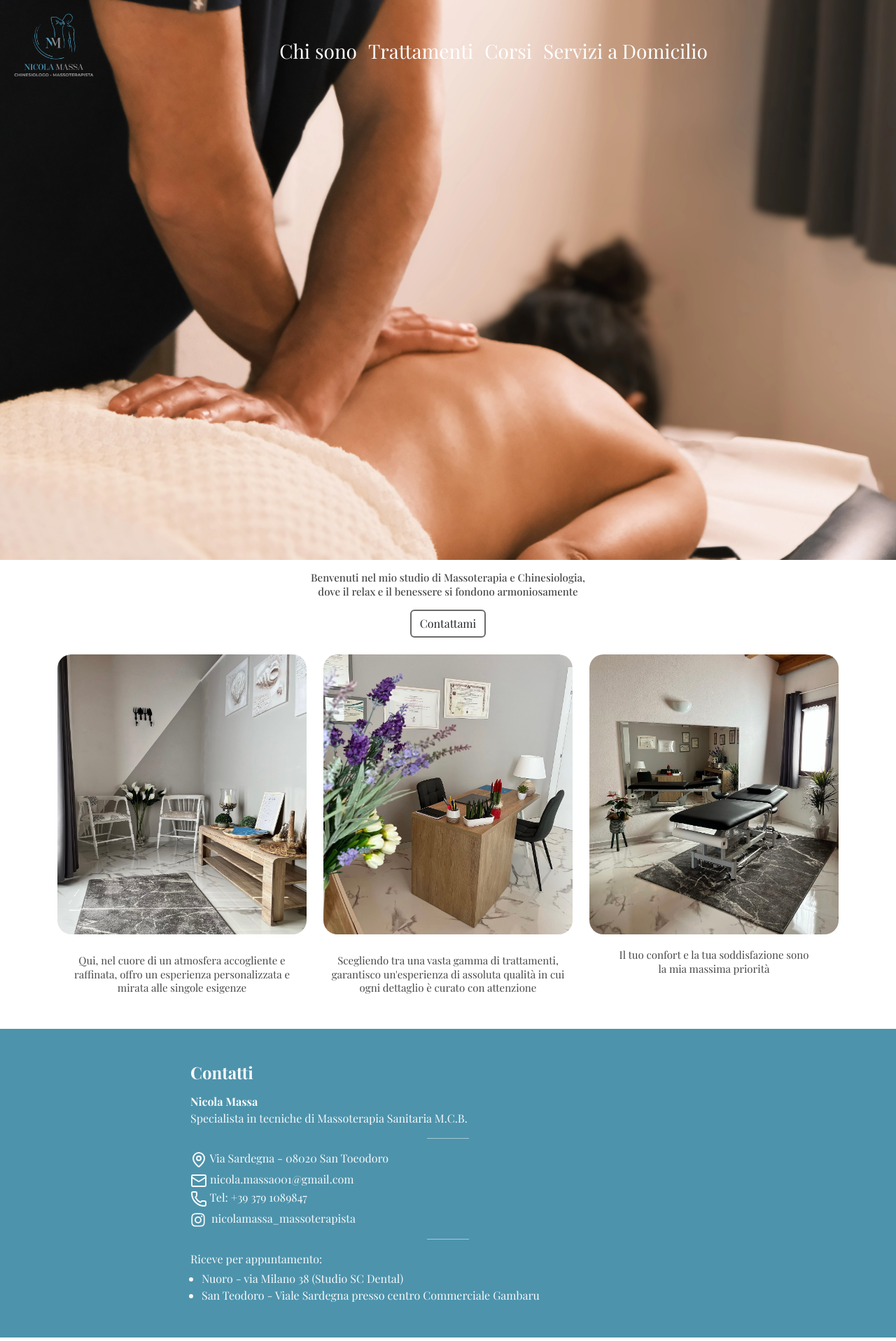
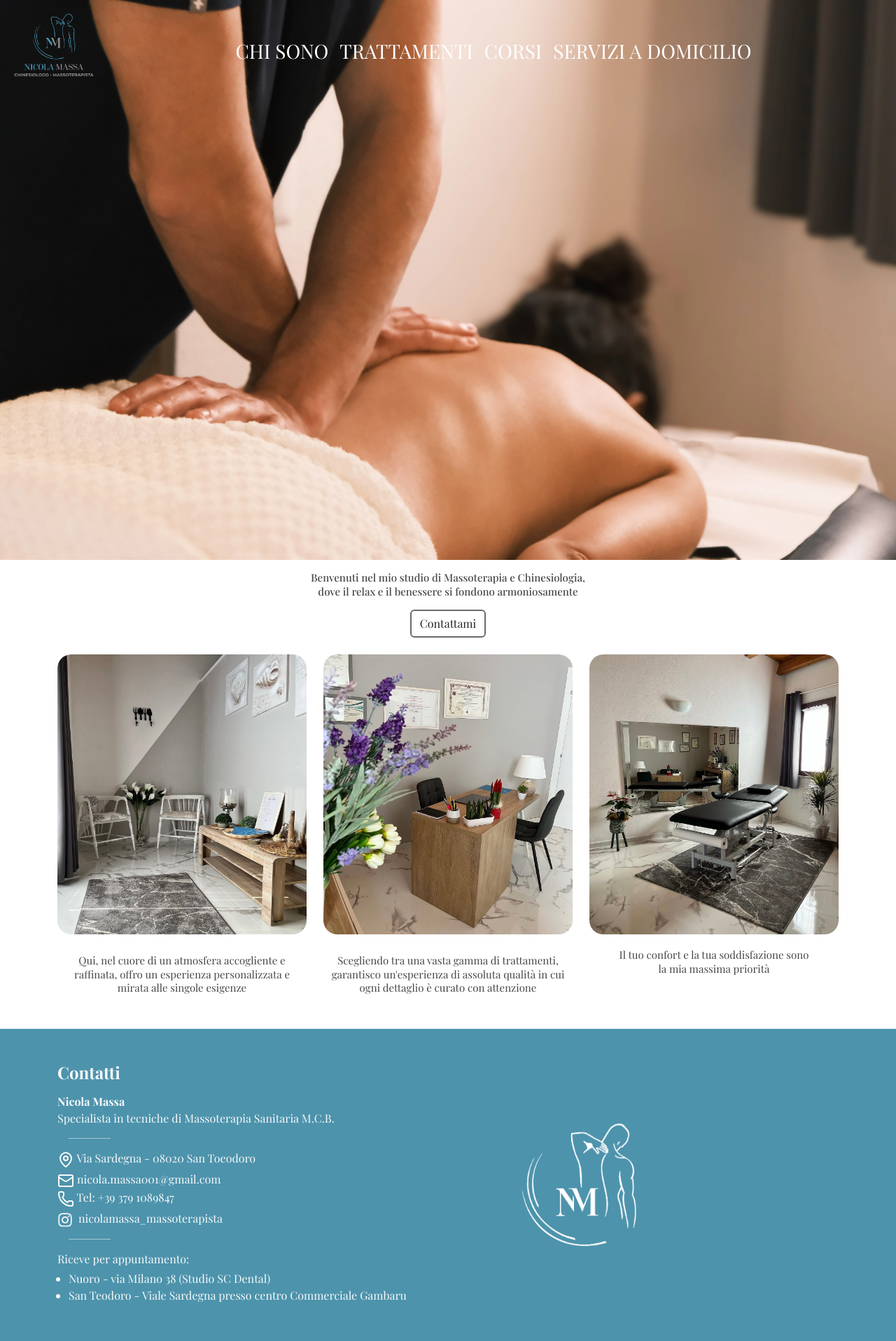
Before and after one commit to SimonRandi/Dottor-Nicola-Massa, a React (Vite) app: page / in a window 1280 px wide. Shown: the whole page at 70% size. Built offline with nearby package versions, Linux system fonts and the light colour scheme; a web font is replaced by a local one.

Commit message:
pagina domicilio e migliorie

```diff
--- a/src/components/footer/Footer.css
+++ b/src/components/footer/Footer.css
@@ -6,6 +6,24 @@
   width: 60px;
   height: 1px;
   background-color: white;
-  margin: 1rem auto;
+  margin: 1rem;
   opacity: 0.5; /* opzionale, per un look più delicato */
 }
+
+.footer-logo {
+  width: 350px;
+  height: 350px;
+}
+
+.bounce {
+  animation: bounce 2s infinite alternate;
+}
+
+@keyframes bounce {
+  0% {
+    transform: translateY(-10px);
+  }
+  100% {
+    transform: translateY(0px);
+  }
+}
--- a/src/components/footer/Footer.jsx
+++ b/src/components/footer/Footer.jsx
@@ -2,13 +2,14 @@ import React from "react";
 import "../footer/Footer.css";
 import { FaInstagram } from "react-icons/fa";
 import { MapPin, Mail, Phone } from "lucide-react";
+const Logo = "/image/logo-bianco.png";
 
 const Footer = () => {
   return (
     <footer id="footer" className="footer-container mt-4">
-      <div className="container py-5">
+      <div className="container  py-5">
         <div className="row justify-content-center">
-          <div className="col-12 col-md-8 text-light">
+          <div className="col-12 col-md-6  text-light">
             <h4 className="fw-bold mb-3">Contatti</h4>
 
             <p className="mb-1">
@@ -47,6 +48,10 @@ const Footer = () => {
               </ul>
             </div>
           </div>
+          <div className="col-12 col-md-6">
+            <div className="d-flex justify-content-center"></div>
+            <img className="footer-logo bounce" src={Logo} alt="" />
+          </div>
         </div>
       </div>
     </footer>
--- a/src/components/navigation/Navigation.css
+++ b/src/components/navigation/Navigation.css
@@ -4,6 +4,10 @@
 
 .text-color {
   color: white !important;
+}
+
+.custom-btn {
+  border-color: rgb(77 147 172) !important;
 }
 
 .logo {
--- a/src/components/navigation/Navigation.jsx
+++ b/src/components/navigation/Navigation.jsx
@@ -8,7 +8,6 @@ const Navigation = () => {
 
   const toggleMenu = () => setIsOpen(!isOpen);
 
-  // 🔹 Chiude la navbar se si scrolla
   useEffect(() => {
     const handleScroll = () => {
       if (isOpen) {
@@ -30,13 +29,13 @@ const Navigation = () => {
 
   return (
     <div className="navigation-container">
-      <nav className="navbar navbar-expand-lg">
+      <nav className="navbar  navbar-expand-lg">
         <div className="container-fluid">
           <Link className="text-color fs-3 text-decoration-none" to="/">
             <img loading="lazy" className="logo" src={Logo} alt="Logo" />
           </Link>
           <button
-            className="navbar-toggler"
+            className="navbar-toggler custom-btn "
             type="button"
             onClick={toggleMenu}
             aria-expanded={isOpen ? "true" : "false"}
@@ -57,28 +56,28 @@ const Navigation = () => {
                 to="/chi-sono"
                 onClick={() => setIsOpen(false)}
               >
-                Chi sono
+                CHI SONO
               </Link>
               <Link
                 className="text-color nav-link fs-3"
                 to="/trattamenti"
                 onClick={() => setIsOpen(false)}
               >
-                Trattamenti
+                TRATTAMENTI
               </Link>
               <Link
                 className="nav-link text-color fs-3"
                 to="/corsi"
                 onClick={() => setIsOpen(false)}
               >
-                Corsi
+                CORSI
               </Link>
               <Link
                 className="nav-link text-color fs-3"
                 to="/domicilio"
                 onClick={() => setIsOpen(false)}
               >
-                Servizi a Domicilio
+                SERVIZI A DOMICILIO
               </Link>
             </div>
           </div>
--- a/src/components/navigation/Navigation2.jsx
+++ b/src/components/navigation/Navigation2.jsx
@@ -1,6 +1,7 @@
 import React from "react";
 import { Link } from "react-router-dom";
 const Logo = "/image/logo-scritta.png";
+import "../navigation/Navigation.css";
 
 const Navigation2 = () => {
   return (
@@ -12,7 +13,7 @@ const Navigation2 = () => {
               <img loading="lazy" className="logo" src={Logo} alt="" />
             </Link>
             <button
-              className="navbar-toggler"
+              className="navbar-toggler custom-btn"
               type="button"
               data-bs-toggle="collapse"
               data-bs-target="#navbarNavAltMarkup"
@@ -28,19 +29,19 @@ const Navigation2 = () => {
             >
               <div className="navbar-nav ">
                 <Link className="nav-link custom-text fs-3" to="/chi-sono">
-                  Chi sono{" "}
+                  CHI SONO
                 </Link>
                 <Link
                   className=" custom-text nav-link   fs-3"
                   to="/trattamenti"
                 >
-                  Trattamenti
+                  TARTTAMENTI
                 </Link>
                 <Link className="nav-link custom-text fs-3" to="/corsi">
-                  Corsi{" "}
+                  CORSI
                 </Link>
                 <Link className="nav-link custom-text fs-3" to="/domicilio">
-                  Servizi a Domicilio
+                  SERVIZI A DOMICILIO
                 </Link>
               </div>
             </div>
--- a/src/components/navigation/Navigation3.jsx
+++ b/src/components/navigation/Navigation3.jsx
@@ -1,6 +1,8 @@
 import React from "react";
 import { Link } from "react-router-dom";
 const Logo = "/image/logo-scritta.png";
+import "../navigation/Navigation.css";
+
 const Navigation3 = () => {
   return (
     <>
@@ -11,7 +13,7 @@ const Navigation3 = () => {
               <img loading="lazy" className="logo" src={Logo} alt="" />
             </Link>
             <button
-              className="navbar-toggler"
+              className="navbar-toggler custom-btn"
               type="button"
               data-bs-toggle="collapse"
               data-bs-target="#navbarNavAltMarkup"
@@ -27,16 +29,16 @@ const Navigation3 = () => {
             >
               <div className="navbar-nav">
                 <Link className="nav-link custom-text fs-3" to="/chi-sono">
-                  Chi sono{" "}
+                  CHI SONO
                 </Link>
                 <Link className=" custom-text nav-link  fs-3" to="/trattamenti">
-                  Trattamenti
+                  TRATTAMENTI
                 </Link>
                 <Link className="nav-link custom-text fs-3" to="/corsi">
-                  Corsi{" "}
+                  CORSI
                 </Link>
                 <Link className="nav-link custom-text fs-3" to="/domicilio">
-                  Servizi a Domicilio
+                  SERVIZI A DOMICILIO
                 </Link>
               </div>
             </div>
--- a/src/components/pages/corsi/Corsi.jsx
+++ b/src/components/pages/corsi/Corsi.jsx
@@ -58,8 +58,8 @@ export default function Corsi() {
                 className="h-100 mx-auto shadow-lg border-1 d-flex flex-column justify-content-between"
                 style={{
                   width: "18rem",
-                  backgroundColor: "rgb(77, 147, 172)",
-                  color: "white",
+                  border: "rgb(77, 147, 172)",
+                  color: "rgb(109, 106, 106)",
                 }}
               >
                 <div>
@@ -76,7 +76,10 @@ export default function Corsi() {
                   />
                   <Card.Body className="d-flex flex-column justify-content-between">
                     <div>
-                      <Card.Title className="fw-bold text-center mb-2">
+                      <Card.Title
+                        style={{ color: "black" }}
+                        className="fw-bold text-center mb-2"
+                      >
                         {corso.titolo}
                       </Card.Title>
                       <Card.Text className="text-center small mb-1">
--- a/src/components/pages/domicilio/Domicilio.css
+++ b/src/components/pages/domicilio/Domicilio.css
@@ -15,6 +15,14 @@
   border-radius: 12px; /* opzionale, estetico */
 }
 
+.custom-divider {
+  width: 60px;
+  height: 1px;
+  background-color: grey;
+  margin: 1rem auto;
+  opacity: 0.5;
+}
+
 .video-custom {
   height: 75vh;
   border-radius: 5px !important;
@@ -24,6 +32,22 @@
   font-size: 20px;
 }
 
+.lista-servizi li {
+  background: white;
+  border: 1px solid rgba(77, 147, 172, 0.2);
+  border-left: 4px solid rgb(77, 147, 172);
+  border-right: 4px solid grey;
+
+  border-radius: 10px;
+  padding: 14px 18px;
+  margin-bottom: 12px;
+  box-shadow: 0 2px 8px rgba(0, 0, 0, 0.05);
+}
+.lista-servizi li:hover {
+  box-shadow: 0 3px 10px rgba(77, 147, 172, 0.2);
+  transform: scale(1.02);
+}
+
 @media (max-width: 767px) {
   .img-custom {
     width: 100%;
--- a/src/components/pages/trattamenti/Trattamenti.jsx
+++ b/src/components/pages/trattamenti/Trattamenti.jsx
@@ -16,8 +16,8 @@ const Trattamenti = () => {
       <Navigation3 />
       <div className="container-custom">
         <div className="container">
-          {/* 1️⃣ Massaggio Decontratturante (Foto sinistra - Testo destra) */}
           <div className="row">
+            <h3 className="font-heading-treatment text-center">TRATTAMENTI</h3>
             <div
               data-aos="fade-right"
               className="col-12 col-md-6 d-flex justify-content-center mt-4 order-1 order-md-1"
@@ -47,7 +47,6 @@ const Trattamenti = () => {
           </div>
           <div className="vertical-divider"></div>
 
-          {/* 2️⃣ Massaggio Rilassante Svedese (Testo sinistra - Foto destra) */}
           <div className="row">
             <div
               data-aos="fade-right"
@@ -74,9 +73,19 @@ const Trattamenti = () => {
               />
             </div>
           </div>
-          <div className="vertical-divider"></div>
 
-          {/* 3️⃣ Massaggio Linfodrenante (Foto sinistra - Testo destra) */}
+          <div className="text-center  ">
+            <button
+              className="btn custom-btn"
+              onClick={() => {
+                const footer = document.getElementById("footer");
+                footer.scrollIntoView({ behavior: "smooth" });
+              }}
+            >
+              Contattami
+            </button>
+          </div>
+
           <div className="row">
             <div
               data-aos="fade-right"
@@ -105,7 +114,6 @@ const Trattamenti = () => {
           </div>
           <div className="vertical-divider"></div>
 
-          {/* 4️⃣ Massaggio Sportivo (Testo sinistra - Foto destra) */}
           <div className="row">
             <div
               data-aos="fade-right"
@@ -135,7 +143,6 @@ const Trattamenti = () => {
           </div>
           <div className="vertical-divider"></div>
 
-          {/* 5️⃣ Trattamento Cervicale (Foto sinistra - Testo destra) */}
           <div className="row">
             <div
               data-aos="fade-right"
@@ -167,7 +174,6 @@ const Trattamenti = () => {
           </div>
           <div className="vertical-divider"></div>
 
-          {/* 6️⃣ Massoterapia (Testo sinistra - Foto destra) */}
           <div className="row">
             <div
               data-aos="fade-right"
```
Also changed, not shown: src/components/pages/domicilio/Domicilio.jsx (+38 -11 lines).
